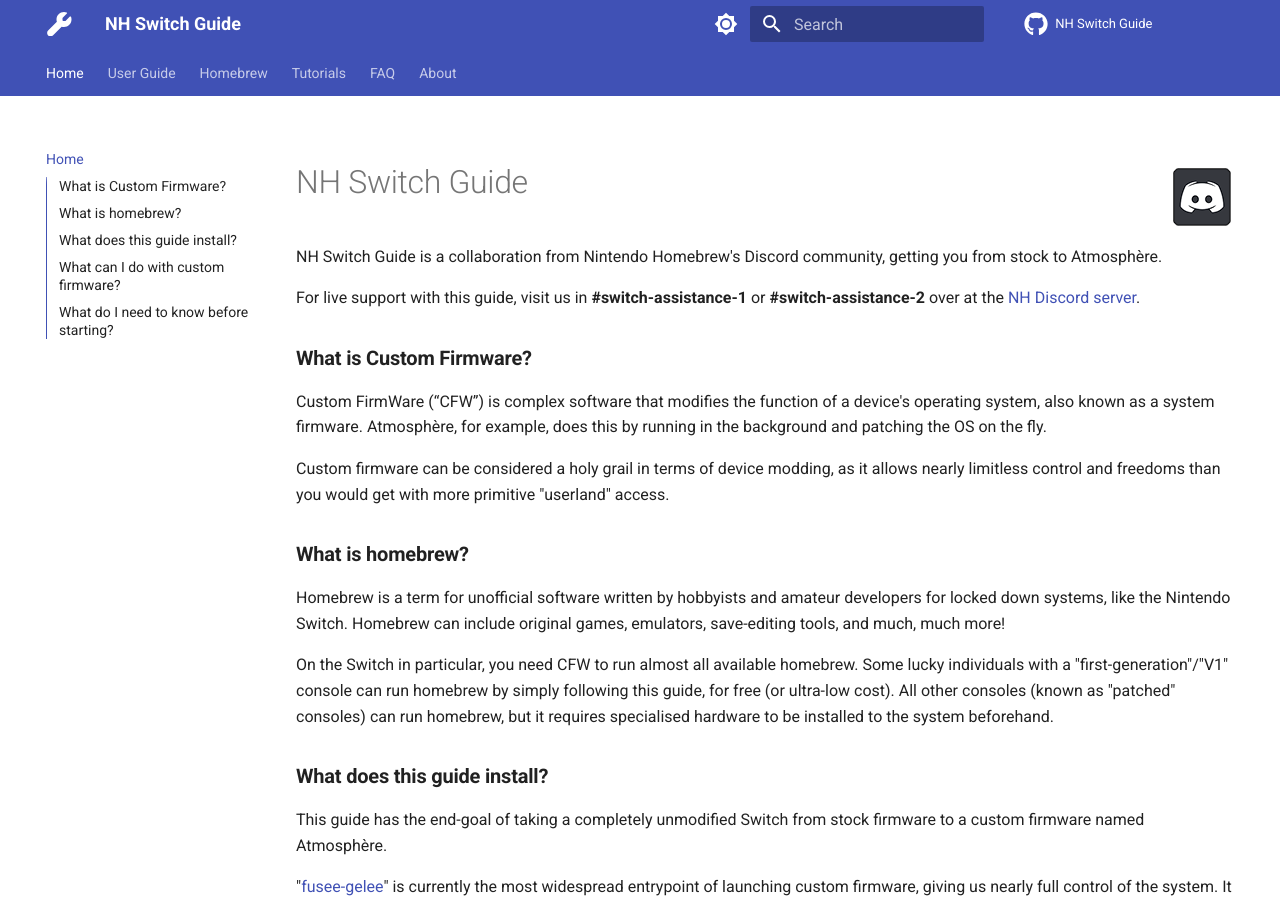
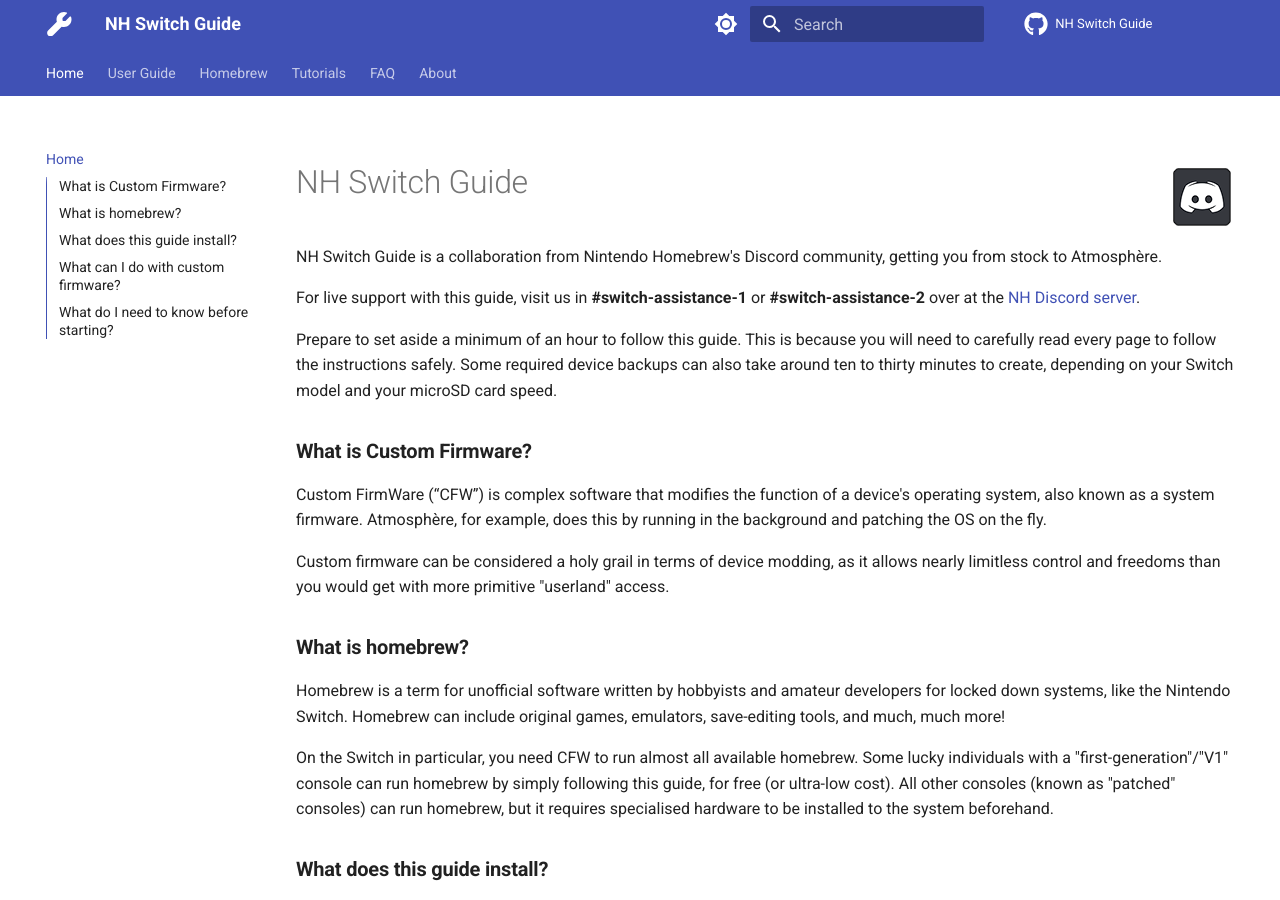
Before and after one commit to nh-server/switch-guide, an MkDocs documentation site: the page built from docs/index.md, in a window 1280 px wide and 900 px high. Built offline with MkDocs 1.6.1 and Material for MkDocs 9.7.7, drawn with Linux system fonts in a browser that asks for light colours; comment, search, counter and statistics services are not loaded.

Commit message:
Added time recommendation

```diff
--- a/docs/index.md
+++ b/docs/index.md
@@ -5,6 +5,8 @@
 NH Switch Guide is a collaboration from Nintendo Homebrew's Discord community, getting you from stock to Atmosphère.
 
 For live support with this guide, visit us in **#switch-assistance-1** or **#switch-assistance-2** over at the [NH Discord server](https://discord.gg/C29hYvh).
+
+Prepare to set aside a minimum of an hour to follow this guide. This is because you will need to carefully read every page to follow the instructions safely. Some required device backups can also take around ten to thirty minutes to create, depending on your Switch model and your microSD card speed.
 
 ### **What is Custom Firmware?**
 
```
